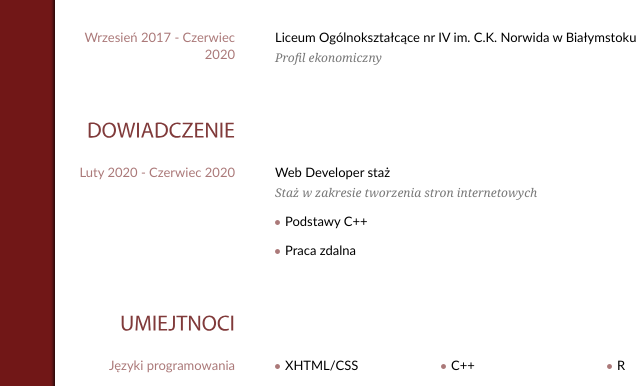
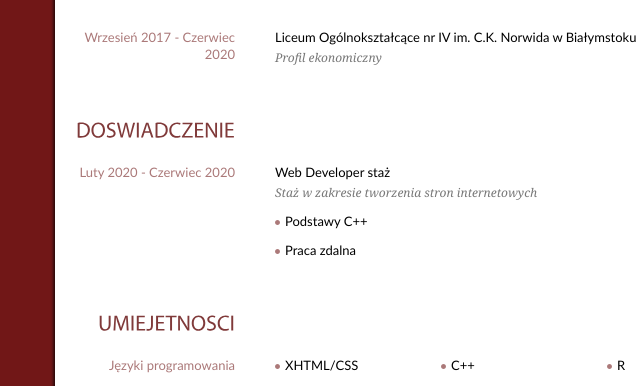
Before and after one commit to JaromaMonika/JaromaMonika.github.io, a plain HTML site: page index.html in a window 1280 px wide. Shown: the part 797-1183 px from the top of the page, 175-815 px from the left. Drawn offline with Linux system fonts and the light colour scheme.

Commit message:
add zmiana

```diff
--- a/index.html
+++ b/index.html
@@ -82,7 +82,7 @@
         <!-- End 2nd Row -->
         <!-- Begin 3rd Row -->
         <div class="entry">
-          <h2>DOŚWIADCZENIE</h2>
+          <h2>DOSWIADCZENIE</h2>
           <div class="content">
             <h3>Luty 2020 - Czerwiec 2020</h3>
             <p>Web Developer staż<br />
@@ -96,7 +96,7 @@
         <!-- End 3rd Row -->
         <!-- Begin 4th Row -->
         <div class="entry">
-          <h2>UMIEJĘTNOŚCI</h2>
+          <h2>UMIEJETNOSCI</h2>
           <div class="content">
             <h3>Języki programowania</h3>
             <ul class="skills">
```
